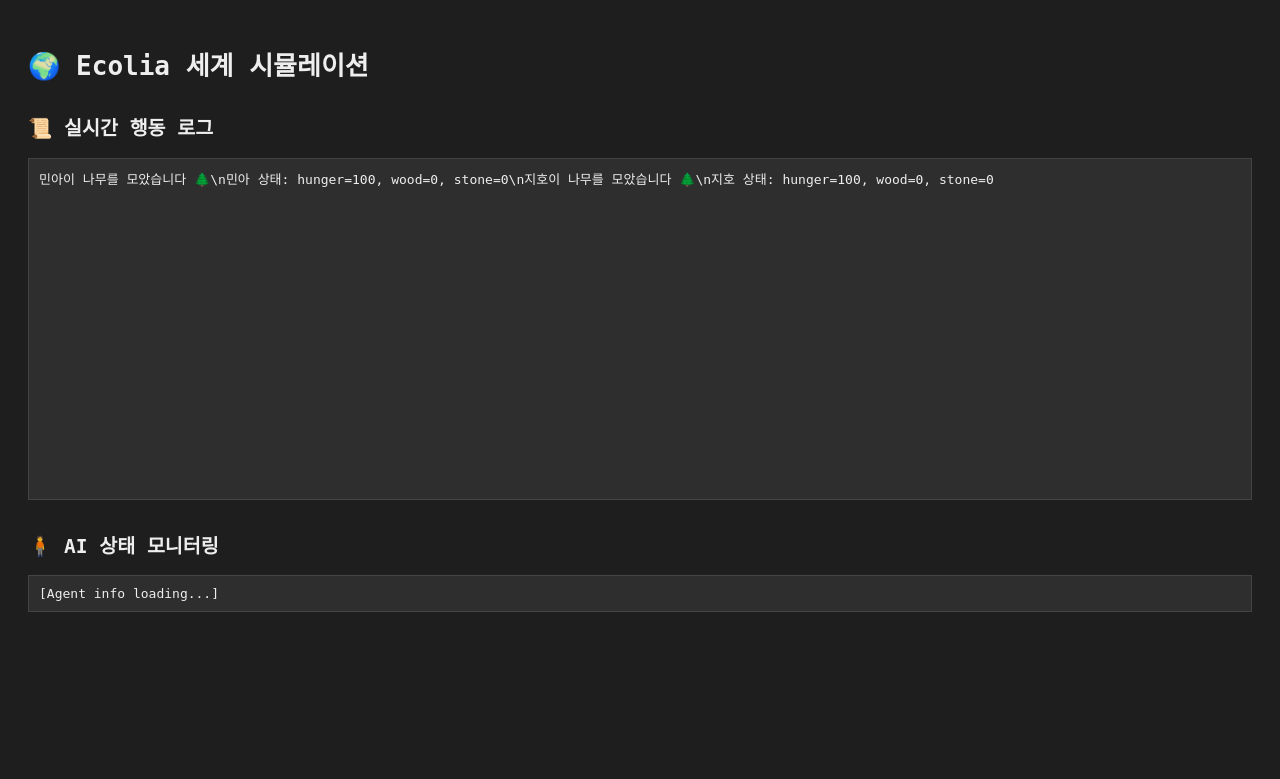
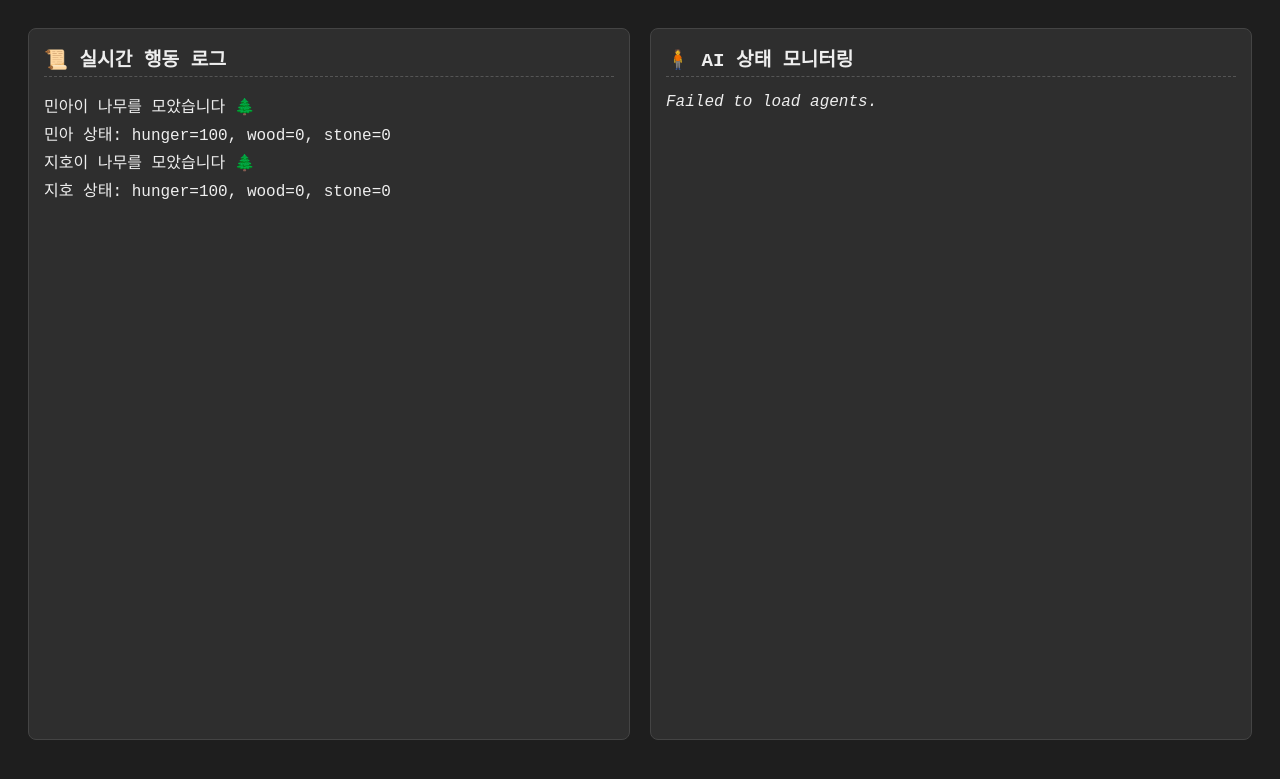
Before and after one commit to kimmina0874/Ecolia, a FastAPI app: page / in a window 1280 px wide. Shown: the top 779 px of the page. Run offline with FastAPI, Linux system fonts and the light colour scheme; data that the repository does not hold is empty.

Commit message:
Update logs.html

```diff
--- a/templates/logs.html
+++ b/templates/logs.html
@@ -1,58 +1,76 @@
 <!DOCTYPE html>
 <html>
 <head>
-	<title>Ecolia 행동 로그 & AI 상태</title>
+	<title>🌍 Ecolia 세계 시뮬레이션</title>
 	<style>
 		body {
-			font-family: monospace;
+			font-family: 'Courier New', monospace;
 			background: #1e1e1e;
 			color: #eee;
 			padding: 20px;
+			display: flex;
+			flex-direction: row;
+			gap: 20px;
+		}
+		.panel {
+			flex: 1;
+			background: #2e2e2e;
+			border: 1px solid #444;
+			padding: 15px;
+			border-radius: 8px;
+			overflow-y: auto;
+			height: 85vh;
 		}
 		h2 {
-			margin-top: 30px;
+			margin-top: 0;
+			font-size: 1.2rem;
+			border-bottom: 1px dashed #555;
+			padding-bottom: 4px;
 		}
-		#log, #agents {
-			border: 1px solid #444;
-			padding: 10px;
-			margin-top: 10px;
-			background: #2e2e2e;
-		}
-		#log {
+		.log-line {
+			margin-bottom: 4px;
 			white-space: pre-line;
-			height: 40vh;
-			overflow-y: scroll;
-		}
-		#agents {
-			white-space: pre-wrap;
 		}
 		.agent {
-			padding: 5px 0;
-			border-bottom: 1px dashed #555;
+			margin-bottom: 12px;
+			padding-bottom: 8px;
+			border-bottom: 1px dashed #666;
+		}
+		.agent strong {
+			color: #ffd369;
 		}
 	</style>
 </head>
 <body>
-	<h1>🌍 Ecolia 세계 시뮬레이션</h1>
 
+	<div class="panel" id="log-panel">
 		<h2>📜 실시간 행동 로그</h2>
-	<div id="log">[Logs loading...]</div>
+		<div id="log">[Loading logs...]</div>
+	</div>
 
+	<div class="panel" id="agent-panel">
 		<h2>🧍 AI 상태 모니터링</h2>
-	<div id="agents">[Agent info loading...]</div>
+		<div id="agents">[Loading agents...]</div>
+	</div>
 
 	<script>
 		const logBox = document.getElementById("log");
 		const agentsBox = document.getElementById("agents");
 
 		async function fetchLogs() {
+			try {
 				const res = await fetch("/api/logs");
 				const data = await res.json();
-			logBox.innerText = data.logs.join("\\n");
+				const html = data.logs.map(line => `<div class="log-line">${line}</div>`).join("");
+				logBox.innerHTML = html;
 				logBox.scrollTop = logBox.scrollHeight;
+			} catch (e) {
+				logBox.innerHTML = "<i>Failed to load logs.</i>";
+			}
 		}
 
 		async function fetchAgents() {
+			try {
 				const res = await fetch("/api/agents");
 				const data = await res.json();
 				const html = data.agents.map(agent => `
@@ -64,10 +82,14 @@
 					</div>
 				`).join("");
 				agentsBox.innerHTML = html;
+			} catch (e) {
+				agentsBox.innerHTML = "<i>Failed to load agents.</i>";
+			}
 		}
 
 		setInterval(fetchLogs, 1000);
 		setInterval(fetchAgents, 1500);
 	</script>
+
 </body>
 </html>
```
Lines whose indentation alone changed are shown as unchanged.
